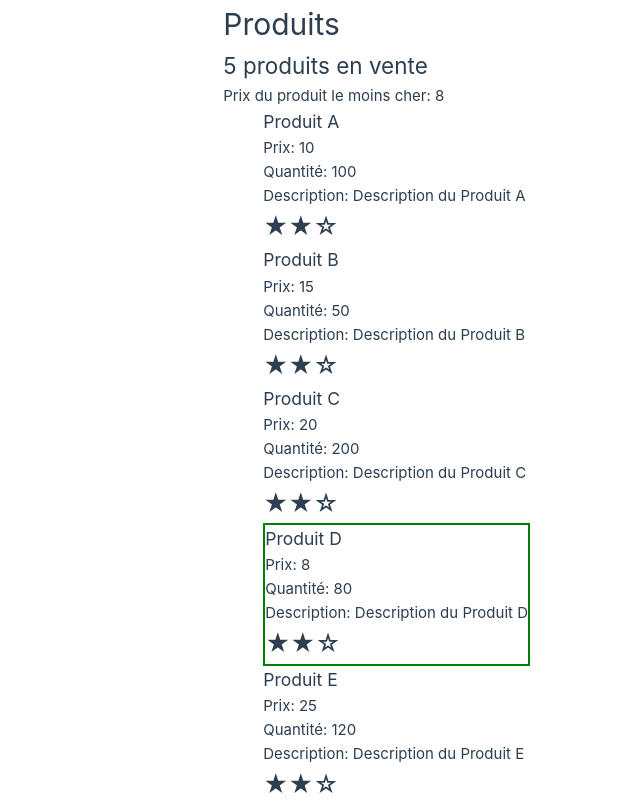
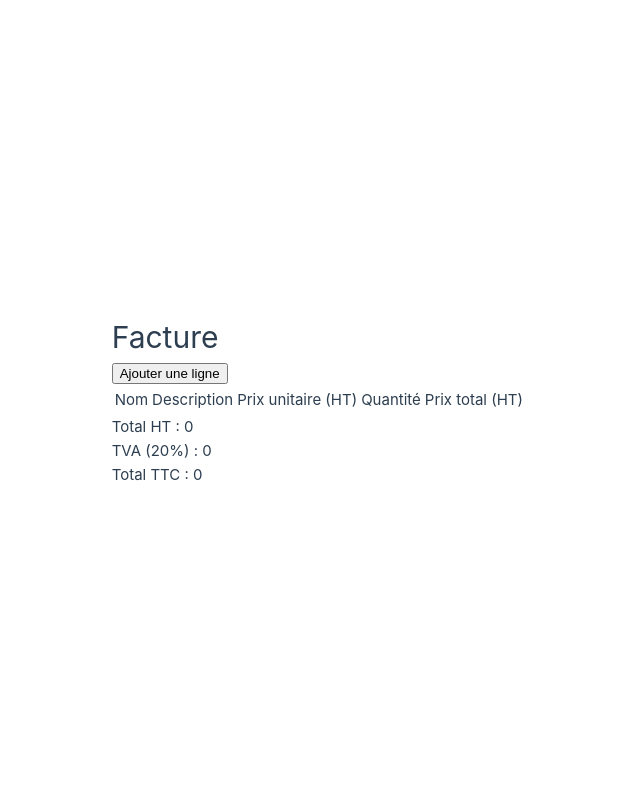
Before and after one commit to DevAlex79/vue-products, a Vue app: page / in a window 1280 px wide. Shown: the whole page, without its empty margins (110-750 px from the left). Built offline with nearby package versions, Linux system fonts and the light colour scheme.

Commit message:
Ajout Bill.vue + BillLine.vue + Total.vue pour système de facturation dynamique

```diff
--- /dev/null
+++ b/src/Bill.vue
@@ -0,0 +1,56 @@
+<script>
+
+import BillLine from './BillLine.vue';
+import Total from './Total.vue';
+
+export default {
+    name: 'Bill',
+    components: {
+        BillLine,
+        Total
+    },
+    data() {
+        return {
+            lines: []
+        };
+    },
+    methods: {
+        addLine() {
+            this.lines.push({
+                name: '',
+                description: '',
+                unitPrice: 0,
+                quantity: 1
+            });
+        },
+        deleteLine(index) {
+            if (this.lines.length > 1) {
+                this.lines.splice(index, 1);
+            }
+        }
+    }
+};
+</script>
+
+<template>
+    <div>
+        <h1>Facture</h1>
+        <button @click="addLine">Ajouter une ligne</button>
+        <table>
+            <thead>
+                <tr>
+                    <th>Nom</th>
+                    <th>Description</th>
+                    <th>Prix unitaire (HT)</th>
+                    <th>Quantité</th>
+                    <th>Prix total (HT)</th>
+                    <th></th>
+                </tr>
+            </thead>
+            <tbody>
+                <BillLine v-for="(line, index) in lines" :key="index" :line="line" @delete="deleteLine(index)" />
+            </tbody>
+        </table>
+        <Total :lines="lines" />
+    </div>
+</template>
--- /dev/null
+++ b/src/BillLine.vue
@@ -0,0 +1,24 @@
+<script>
+export default {
+    name: 'BillLine',
+    props: {
+        line: Object
+    },
+    methods: {
+        deleteLine() {
+            this.$emit('delete');
+        }
+    }
+};
+</script>
+
+<template>
+    <tr>
+        <td><input v-model="line.name" /></td>
+        <td><input v-model="line.description" /></td>
+        <td><input type="number" v-model.number="line.unitPrice" /></td>
+        <td><input type="number" v-model.number="line.quantity" /></td>
+        <td>{{ line.unitPrice * line.quantity }}</td>
+        <td><button @click="deleteLine">Supprimer</button></td>
+    </tr>
+</template>
--- /dev/null
+++ b/src/Total.vue
@@ -0,0 +1,27 @@
+<script>
+export default {
+    name: 'Total',
+    props: {
+        lines: Array
+    },
+    computed: {
+        totalHT() {
+            return this.lines.reduce((acc, line) => acc + (line.unitPrice * line.quantity), 0);
+        },
+        tva() {
+            return this.totalHT * 0.2; // 20% de TVA
+        },
+        totalTTC() {
+            return this.totalHT + this.tva;
+        }
+    }
+};
+</script>
+
+<template>
+    <div>
+        <p>Total HT : {{ totalHT }}</p>
+        <p>TVA (20%) : {{ tva }}</p>
+        <p>Total TTC : {{ totalTTC }}</p>
+    </div>
+</template>
--- a/src/main.js
+++ b/src/main.js
@@ -1,6 +1,6 @@
 import './assets/main.css'
 
 import { createApp } from 'vue'
-import Products from './Products.vue'
+import Bill from './Bill.vue'
 
-createApp(Products).mount('#app')
+createApp(Bill).mount('#app')
```
